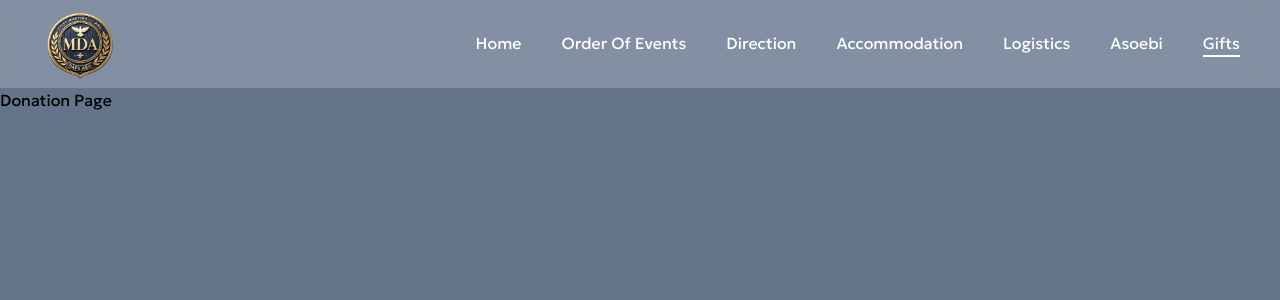
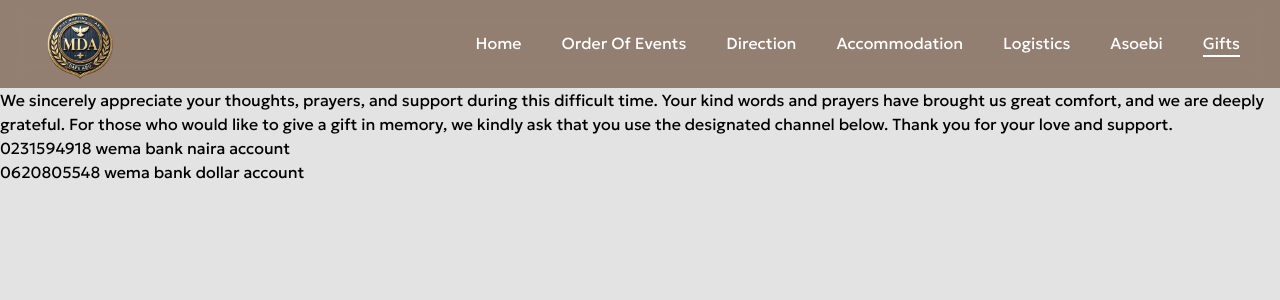
Before and after one commit to Dennardavid/Chief-Martins, a Next.js app: page /gifts in a window 1280 px wide. Shown: the top 300 px of the page. Built offline with nearby package versions, Linux system fonts and the light colour scheme.

Commit message:
joe logistics picture

```diff
--- a/src/app/components/accomdation.jsx
+++ b/src/app/components/accomdation.jsx
@@ -8,14 +8,6 @@ export default function Accomodation() {
       contact: "0902 691 7278, 0704 337 3618",
       website: "https://www.bedouinhotelsltd.com/",
       image: "/de-marvelz.jpeg",
-    },
-    {
-      name: "Victory View Hotel",
-      location: "No. 122 DSC Express Way, Ovwian Axis, Udu, Delta",
-      contact: "0810 106 4294",
-      website: "https://victoryviewhotel.com.ng/",
-      email: "victoryviewhotel@gmail.com",
-      image: "/victory-view.jpg",
     },
     {
       name: "Wetland Hotel",
@@ -51,7 +43,7 @@ export default function Accomodation() {
 
   return (
     <>
-      <p className="text-center mt-8 font-semibold text-xl">
+      <p className="text-center mt-8 font-semibold text-xl uppercase">
         All bookings Should be made at least a week before the event to ensure
         smooth process.
       </p>
--- a/src/app/components/asoebi.jsx
+++ b/src/app/components/asoebi.jsx
@@ -128,7 +128,7 @@ export default function Asoebi() {
         className="flex gap-5 items-center justify-evenly w-full transition-all duration-500"
       >
         {[
-          { name: "CIHIGAVY", price: 15000, img: "material2.webp" },
+          { name: "CIHIGAVY", price: 10000, img: "material2.webp" },
           { name: "UE WAX", price: 5000, img: "material1.webp" },
         ].map((item, index) => (
           <div
--- a/src/app/components/logistics.jsx
+++ b/src/app/components/logistics.jsx
@@ -22,21 +22,26 @@ export default function Logistics() {
       image: "/green-africa.png",
       website: "https://www.greenafrica.com/",
     },
-    { name: "God is Good Motors", image: "/gig.png", website: "#" },
+    {
+      name: "God is Good Motors",
+      image: "/gig.png",
+      website: "https://gigm.com/",
+    },
   ];
   const transportationIn = [
     {
       name: "Joe Logistics Services",
-      image: "/gig.png",
-      contact: "+234 810 665 9381",
+      image: "/joe.png",
+      contact: "0810 665 9381",
     },
     { name: "Bolt App", image: "/bolt.png", contact: "" },
   ];
   return (
     <section className="flex justify-between py-6">
-
       <div className="flex flex-col gap-3 mx-10 w-2/4">
-      <h1 className="text-center my-4 font-semibold text-xl">Out of state Logistics Services</h1>
+        <h1 className="text-center my-4 font-semibold text-xl">
+          Out of state Logistics Services
+        </h1>
         {transportationOut.map((means) => (
           <div
             className="bg-white flex p-2 rounded-md shadow-md gap-5"
@@ -46,7 +51,7 @@ export default function Logistics() {
               <img src={means.image} alt={means.name} />
             </div>
             <div className="flex flex-col justify-evenly">
-              <p>{means.name}</p>
+              <p className="font-medium">{means.name}</p>
               <Link
                 href={means.website}
                 target="_blank"
@@ -60,7 +65,9 @@ export default function Logistics() {
       </div>
 
       <div className="flex flex-col gap-3 mx-10 -400 w-2/4">
-      <h1 className="text-center my-4 font-semibold text-xl">Within state Logistics  Services</h1>
+        <h1 className="text-center my-4 font-semibold text-xl">
+          Within state Logistics Services
+        </h1>
         {transportationIn.map((means) => (
           <div
             className="bg-white flex p-2 rounded-md shadow-md gap-5"
@@ -70,7 +77,7 @@ export default function Logistics() {
               <img src={means.image} alt={means.name} />
             </div>
             <div className="flex flex-col justify-evenly">
-              <p>{means.name}</p>
+              <p className="font-medium">{means.name}</p>
               <p>Contact: {means.contact}</p>
             </div>
           </div>
--- a/src/app/components/navbar.jsx
+++ b/src/app/components/navbar.jsx
@@ -18,7 +18,7 @@ export default function Navbar() {
   const isAccommodationPage = pathname === "/accomodation";
   const isLogisticsPage = pathname === "/logistics";
   const isDirectionPage = pathname === "/direction";
-  const isDonationPage = pathname === "/donation";
+  const isDonationPage = pathname === "/gifts";
 
   useEffect(() => {
     if (menuOpen) {
--- a/src/app/direction/page.jsx
+++ b/src/app/direction/page.jsx
@@ -2,14 +2,16 @@ import Navbar from "../components/navbar";
 
 export default function DirectionPage() {
   return (
-    <div className="bg-slate-500 min-h-screen">
+    <div className="bg-[#e3e3e3] min-h-screen">
       <Navbar />
-      <h1 className="text-black">Direction Page </h1>
-      <iframe
-        src="https://www.google.com/maps/d/embed?mid=1wAgqkNFAFKe4JEJPG4z0LqNzaL4VS0Y&ehbc=2E312F&noprof=1"
-        width="640"
-        height="480"
-      ></iframe>
+
+      <div className="bg-green-400 flex justify-center items-center mt-5">
+        <iframe
+          src="https://www.google.com/maps/d/embed?mid=1wAgqkNFAFKe4JEJPG4z0LqNzaL4VS0Y&ehbc=2E312F&noprof=1"
+          width="1048"
+          height="470"
+        ></iframe>
+      </div>
     </div>
   );
 }
--- a/src/app/gifts/page.jsx
+++ b/src/app/gifts/page.jsx
@@ -3,9 +3,20 @@ import Navbar from "../components/navbar";
 export default function DonationPage() {
   return (
     <div>
-      <div className="bg-slate-500 min-h-screen">
+      <div className="bg-[#e3e3e3] min-h-screen">
         <Navbar />
-        <h1 className="text-black">Donation Page</h1>
+
+        <section>
+          <p>
+            We sincerely appreciate your thoughts, prayers, and support during
+            this difficult time. Your kind words and prayers have brought us
+            great comfort, and we are deeply grateful. For those who would like
+            to give a gift in memory, we kindly ask that you use the designated
+            channel below. Thank you for your love and support.
+          </p>
+          <p>0231594918 wema bank naira account</p>
+          <p>0620805548 wema bank dollar account</p>
+        </section>
       </div>
     </div>
   );
```
Also changed, not shown: public/joe.png (added).
